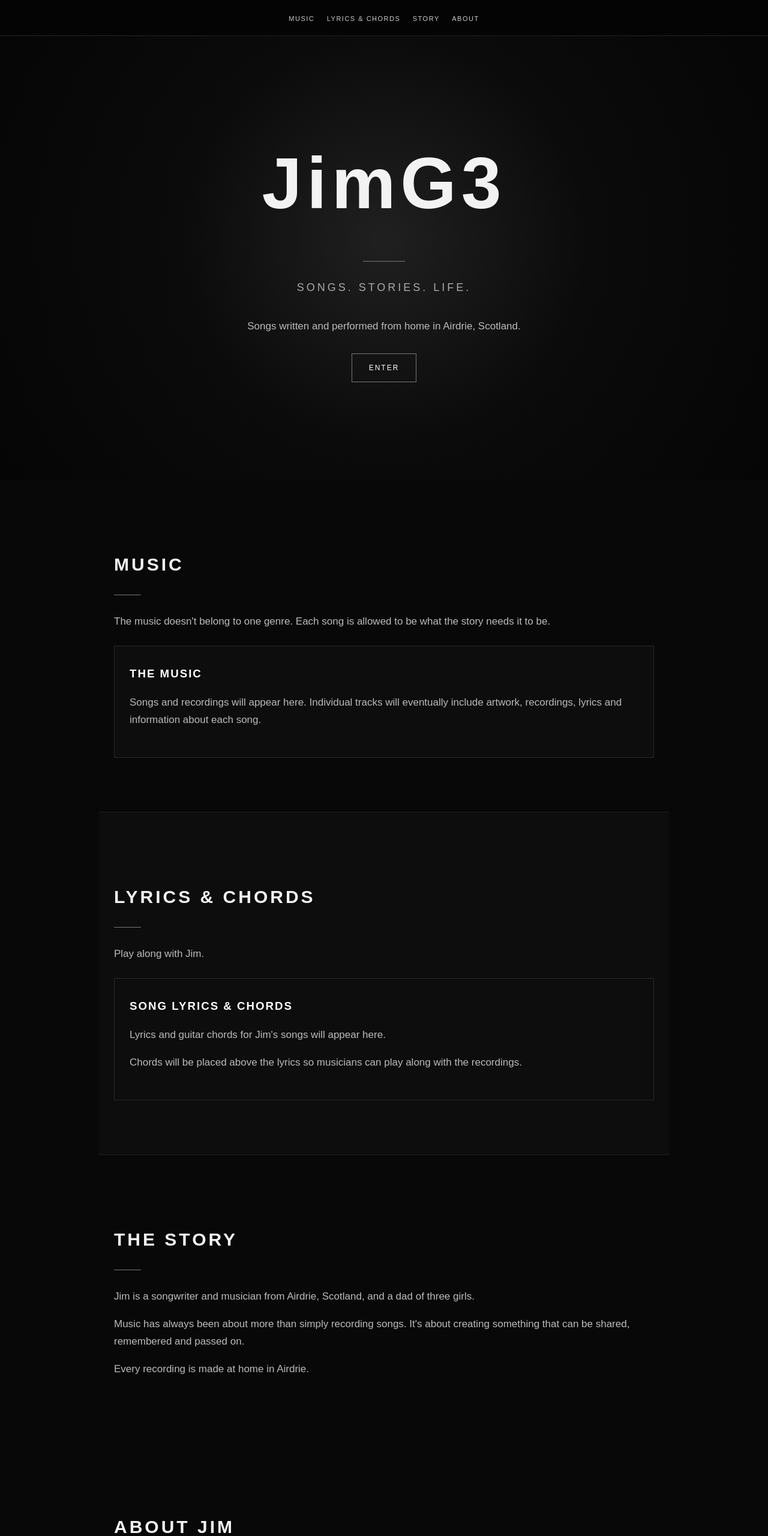
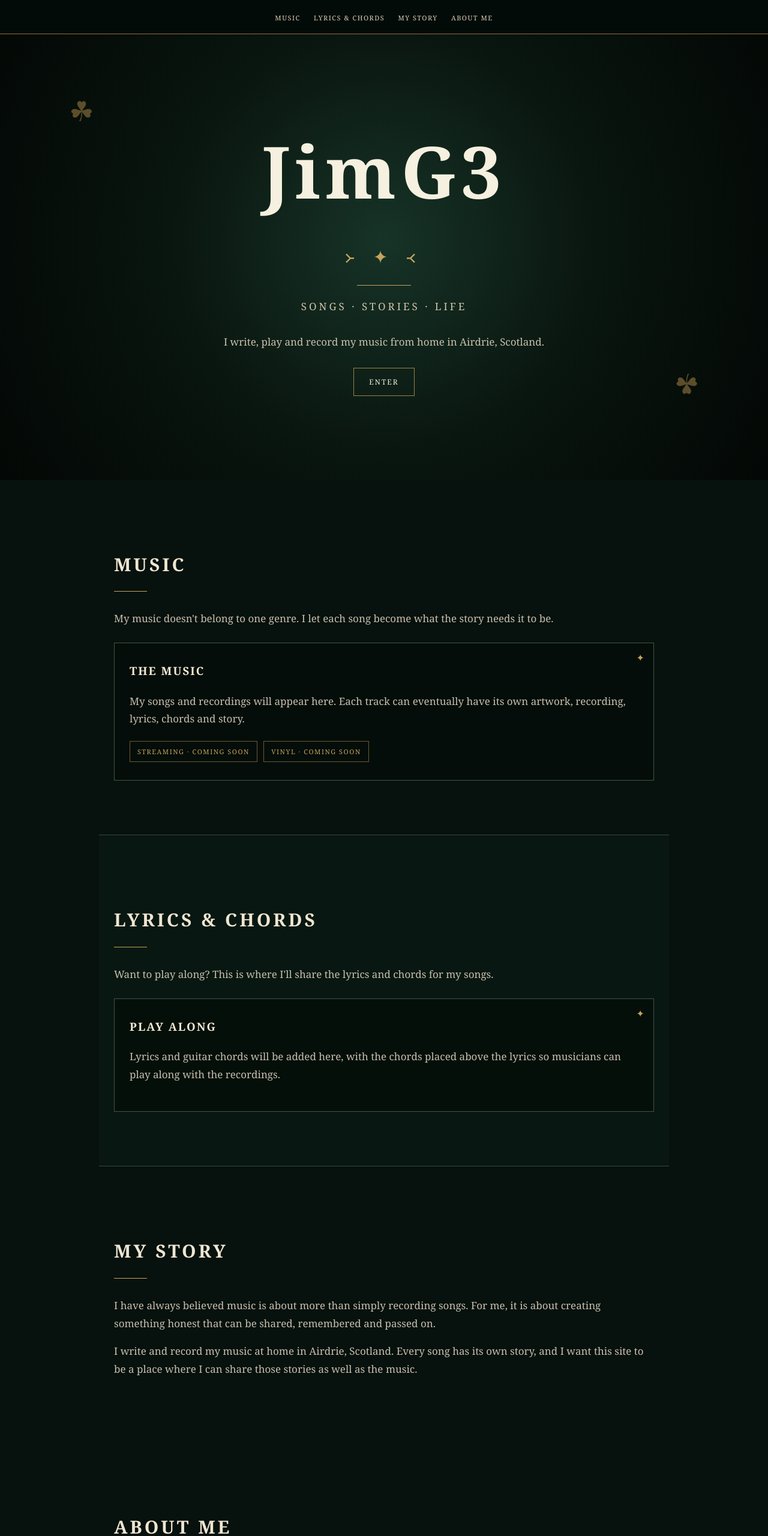
Before and after one commit to JimG3-Music/JimG3-music, a plain HTML site: page index.html in a window 1280 px wide. Shown: the top 2560 px of the page at 60% size. Drawn offline with Linux system fonts and the light colour scheme.

Commit message:
Revise styles and layout in index.html
Updated styles for body, navigation, hero section, and various elements. Enhanced layout and color scheme for improved aesthetics.

```diff
--- a/index.html
+++ b/index.html
@@ -17,36 +17,54 @@ html {
 
 body {
   margin: 0;
-  background: #080808;
-  color: #f2f2f2;
-  font-family: Arial, Helvetica, sans-serif;
-  line-height: 1.7;
+  background: #07110d;
+  color: #f4f0e5;
+  font-family: Georgia, "Times New Roman", serif;
+  line-height: 1.75;
 }
+
+/* Celtic-inspired background detail */
+body::before {
+  content: "";
+  position: fixed;
+  inset: 0;
+  pointer-events: none;
+  opacity: 0.08;
+  background-image:
+    radial-gradient(circle at 20% 20%, #d6b66a 0 1px, transparent 1px),
+    radial-gradient(circle at 80% 70%, #d6b66a 0 1px, transparent 1px);
+  background-size: 90px 90px;
+  z-index: -1;
+}
+
+/* NAVIGATION */
 
 nav {
   position: fixed;
   top: 0;
   left: 0;
   width: 100%;
-  padding: 16px 10px;
-  background: rgba(5,5,5,0.96);
-  border-bottom: 1px solid #222;
+  padding: 14px 8px;
+  background: rgba(4, 12, 9, 0.97);
+  border-bottom: 1px solid #8c713b;
   z-index: 10;
   text-align: center;
 }
 
 nav a {
-  color: #ccc;
+  color: #d9d0b9;
   text-decoration: none;
-  margin: 0 8px;
+  margin: 0 9px;
   font-size: 11px;
   letter-spacing: 1.5px;
   text-transform: uppercase;
 }
 
 nav a:hover {
-  color: white;
+  color: #d6b66a;
 }
+
+/* HERO */
 
 .hero {
   min-height: 100vh;
@@ -55,8 +73,36 @@ nav a:hover {
   justify-content: center;
   text-align: center;
   padding: 100px 25px 60px;
+
   background:
-    radial-gradient(circle at center, #202020 0%, #0b0b0b 45%, #050505 100%);
+    radial-gradient(
+      circle at center,
+      #173327 0%,
+      #09150f 48%,
+      #030705 100%
+    );
+
+  position: relative;
+}
+
+.hero::before,
+.hero::after {
+  content: "☘";
+  position: absolute;
+  color: #8c713b;
+  font-size: 46px;
+  opacity: 0.65;
+}
+
+.hero::before {
+  top: 18%;
+  left: 9%;
+}
+
+.hero::after {
+  bottom: 15%;
+  right: 9%;
+  transform: rotate(180deg);
 }
 
 .hero-inner {
@@ -68,45 +114,57 @@ nav a:hover {
   font-weight: 700;
   letter-spacing: 8px;
   margin: 0;
+  color: #f5f0df;
+}
+
+.celtic-mark {
+  color: #c5a45d;
+  font-size: 30px;
+  letter-spacing: 12px;
+  margin: 12px 0;
 }
 
 .line {
-  width: 70px;
+  width: 90px;
   height: 1px;
-  background: #777;
-  margin: 28px auto;
+  background: #c5a45d;
+  margin: 20px auto;
 }
 
 .subtitle {
-  font-size: 18px;
+  font-size: 17px;
   letter-spacing: 4px;
   text-transform: uppercase;
-  color: #aaa;
+  color: #d0c5a8;
 }
 
 .intro {
   max-width: 650px;
-  margin: 35px auto 0;
-  color: #bbb;
+  margin: 30px auto 0;
+  color: #c8c0ac;
   font-size: 17px;
 }
 
-.button {
+.button,
+.facebook {
   display: inline-block;
-  margin-top: 30px;
-  padding: 13px 28px;
-  border: 1px solid #777;
-  color: white;
+  margin-top: 28px;
+  padding: 12px 25px;
+  border: 1px solid #9d8247;
+  color: #f5f0df;
   text-decoration: none;
   letter-spacing: 2px;
   text-transform: uppercase;
   font-size: 12px;
 }
 
-.button:hover {
-  background: white;
-  color: black;
+.button:hover,
+.facebook:hover {
+  background: #c5a45d;
+  color: #07110d;
 }
+
+/* SECTIONS */
 
 section {
   max-width: 950px;
@@ -118,99 +176,124 @@ h2 {
   font-size: 30px;
   letter-spacing: 4px;
   text-transform: uppercase;
-  margin-bottom: 25px;
+  margin-bottom: 18px;
+  color: #eee6d2;
 }
 
 .section-line {
-  width: 45px;
+  width: 55px;
   height: 1px;
-  background: #777;
+  background: #c5a45d;
   margin-bottom: 30px;
 }
 
 p {
-  color: #bbb;
+  color: #c7c0af;
   font-size: 17px;
 }
 
 .highlight {
-  color: white;
+  color: #f4ead1;
 }
 
+/* MUSIC / LYRICS BOXES */
+
 .music-box,
-.lyrics-box {
-  border: 1px solid #292929;
+.lyrics-box,
+.coming-box {
+  border: 1px solid #405646;
   padding: 30px 25px;
   margin-top: 25px;
-  background: #0d0d0d;
+  background: rgba(4, 12, 9, 0.75);
+  position: relative;
+}
+
+.music-box::before,
+.lyrics-box::before,
+.coming-box::before {
+  content: "✦";
+  position: absolute;
+  top: 10px;
+  right: 15px;
+  color: #c5a45d;
 }
 
 .music-box h3,
-.lyrics-box h3 {
+.lyrics-box h3,
+.coming-box h3 {
   margin-top: 0;
   letter-spacing: 2px;
-  color: white;
+  color: #f4ead1;
 }
 
-.story {
-  background: #0d0d0d;
-  border-top: 1px solid #202020;
-  border-bottom: 1px solid #202020;
+.soon {
+  display: inline-block;
+  padding: 7px 12px;
+  border: 1px solid #6e5a34;
+  color: #c5a45d;
+  font-size: 11px;
+  letter-spacing: 1.5px;
+  text-transform: uppercase;
+  margin: 5px 6px 0 0;
 }
 
+/* STORY */
+
+.story {
+  background: rgba(10, 27, 20, 0.72);
+  border-top: 1px solid #344b3d;
+  border-bottom: 1px solid #344b3d;
+}
+
+/* ABOUT */
+
 .about-box {
-  border-left: 1px solid #555;
+  border-left: 1px solid #9d8247;
   padding-left: 25px;
 }
 
 .bio-photo {
-  width: 180px;
-  height: 180px;
+  width: 190px;
+  height: 190px;
   border-radius: 50%;
-  border: 1px solid #555;
+  border: 2px solid #9d8247;
   margin: 0 auto 35px;
   display: flex;
   align-items: center;
   justify-content: center;
-  text-align: center;
-  color: #777;
-  font-size: 12px;
-  letter-spacing: 1px;
+  overflow: hidden;
+
+  box-shadow:
+    0 0 0 8px rgba(157, 130, 71, 0.08);
 }
 
-.facebook {
-  display: inline-block;
-  margin-top: 15px;
-  padding: 12px 20px;
-  border: 1px solid #555;
-  color: white;
-  text-decoration: none;
-  font-size: 13px;
-  letter-spacing: 1px;
+.bio-photo img {
+  width: 100%;
+  height: 100%;
+  object-fit: cover;
 }
 
-.facebook:hover {
-  background: white;
-  color: black;
-}
+/* FOOTER */
 
 footer {
   text-align: center;
   padding: 50px 25px;
-  border-top: 1px solid #222;
-  color: #666;
+  border-top: 1px solid #344b3d;
+  color: #7f806f;
   font-size: 13px;
 }
 
 footer p {
-  color: #666;
+  color: #7f806f;
   font-size: 13px;
 }
+
+/* MOBILE */
 
 @media (max-width: 600px) {
 
   nav {
-    padding: 14px 5px;
+    padding: 13px 4px;
   }
 
   nav a {
@@ -231,18 +314,34 @@ footer p {
   h2 {
     font-size: 25px;
   }
+
+  .hero::before,
+  .hero::after {
+    font-size: 30px;
+  }
 }
 </style>
+
 </head>
 
 <body>
 
+<!-- NAVIGATION -->
+
 <nav>
+
   <a href="#music">Music</a>
+
   <a href="#lyrics">Lyrics & Chords</a>
-  <a href="#story">Story</a>
-  <a href="#about">About</a>
+
+  <a href="#story">My Story</a>
+
+  <a href="#about">About Me</a>
+
 </nav>
+
+
+<!-- HERO -->
 
 <header class="hero">
 
@@ -250,14 +349,19 @@ footer p {
 
     <h1 class="logo">JimG3</h1>
 
+    <div class="celtic-mark">
+      ᚛ ✦ ᚜
+    </div>
+
     <div class="line"></div>
 
     <div class="subtitle">
-      Songs. Stories. Life.
+      Songs · Stories · Life
     </div>
 
     <p class="intro">
-      Songs written and performed from home in Airdrie, Scotland.
+      I write, play and record my music from home
+      in Airdrie, Scotland.
     </p>
 
     <a href="#music" class="button">
@@ -268,6 +372,9 @@ footer p {
 
 </header>
 
+
+<!-- MUSIC -->
+
 <section id="music">
 
   <h2>Music</h2>
@@ -275,8 +382,9 @@ footer p {
   <div class="section-line"></div>
 
   <p>
-    The music doesn't belong to one genre.
-    Each song is allowed to be what the story needs it to be.
+    My music doesn't belong to one genre.
+    I let each song become what the story needs
+    it to be.
   </p>
 
   <div class="music-box">
@@ -284,14 +392,25 @@ footer p {
     <h3>THE MUSIC</h3>
 
     <p>
-      Songs and recordings will appear here.
-      Individual tracks will eventually include artwork,
-      recordings, lyrics and information about each song.
+      My songs and recordings will appear here.
+      Each track can eventually have its own artwork,
+      recording, lyrics, chords and story.
     </p>
+
+    <span class="soon">
+      Streaming · Coming Soon
+    </span>
+
+    <span class="soon">
+      Vinyl · Coming Soon
+    </span>
 
   </div>
 
 </section>
+
+
+<!-- LYRICS -->
 
 <section id="lyrics" class="story">
 
@@ -300,92 +419,118 @@ footer p {
   <div class="section-line"></div>
 
   <p>
-    Play along with Jim.
+    Want to play along?
+    This is where I'll share the lyrics and chords
+    for my songs.
   </p>
 
   <div class="lyrics-box">
 
-    <h3>SONG LYRICS & CHORDS</h3>
+    <h3>PLAY ALONG</h3>
 
     <p>
-      Lyrics and guitar chords for Jim's songs will appear here.
-    </p>
-
-    <p>
-      Chords will be placed above the lyrics so musicians can
-      play along with the recordings.
+      Lyrics and guitar chords will be added here,
+      with the chords placed above the lyrics so
+      musicians can play along with the recordings.
     </p>
 
   </div>
 
 </section>
 
+
+<!-- MY STORY -->
+
 <section id="story">
 
-  <h2>The Story</h2>
+  <h2>My Story</h2>
 
   <div class="section-line"></div>
 
   <p>
-    Jim is a songwriter and musician from Airdrie, Scotland,
-    and a dad of three girls.
+    I have always believed music is about more than
+    simply recording songs. For me, it is about
+    creating something honest that can be shared,
+    remembered and passed on.
   </p>
 
   <p>
-    Music has always been about more than simply recording songs.
-    It's about creating something that can be shared, remembered
-    and passed on.
-  </p>
-
-  <p>
-    Every recording is made at home in Airdrie.
+    I write and record my music at home in Airdrie,
+    Scotland. Every song has its own story, and I want
+    this site to be a place where I can share those
+    stories as well as the music.
   </p>
 
 </section>
 
+
+<!-- ABOUT ME -->
+
 <section id="about">
 
-  <h2>About Jim</h2>
+  <h2>About Me</h2>
 
   <div class="section-line"></div>
 
+
+  <!-- YOUR PHOTO -->
+
   <div class="bio-photo">
-  <img src="361FAE5C-E8E1-4938-971B-6C4EF07931E4.png" alt="Jim" style="width:100%;height:100%;object-fit:cover;border-radius:50%;">
-</div>
+
+    <img
+      src="361FAE5C-E8E1-4938-971B-6C4EF07931E4.png"
+      alt="Jim"
+    >
+
+  </div>
+
 
   <div class="about-box">
 
     <p>
-      <span class="highlight">Dad of three girls.</span>
-      Songwriter. Musician.
+      <span class="highlight">
+        I'm a dad of three girls, a songwriter
+        and a musician.
+      </span>
     </p>
 
     <p>
-      At just 35, Jim became a heart attack survivor.
-      Life changed, but music remained one of the things
-      that mattered most.
+      At 35, I became a heart-attack survivor.
+      I'm disabled, and life has changed in ways
+      I never expected, but music has remained one
+      of the things I love most.
     </p>
 
     <p>
-      Now Jim is sharing what he loves most:
-      writing songs, making music and telling stories through it.
+      I play multiple instruments while I still can.
+      I write, record and make music because I want
+      to keep doing what I love and share it with
+      other people.
     </p>
 
     <p>
-      All songs are written and performed by Jim
-      unless otherwise stated.
+      These songs are my way of telling stories,
+      making memories and putting something of myself
+      into the world.
     </p>
 
     <p>
-      Jim is also connected with the
-      <span class="highlight">ML6 Community Music Group</span>
+      I'm also connected with the
+      <span class="highlight">
+        ML6 Community Music Group
+      </span>
       in Airdrie.
     </p>
+
+
+    <!-- FACEBOOK -->
 
     <a
       class="facebook"
       href="https://www.facebook.com/share/g/1CCu3kpZiJ/"
-      target="_blank">
+      target="_blank"
+      rel="noopener"
+    >
       ML6 COMMUNITY MUSIC GROUP
     </a>
 
@@ -393,12 +538,17 @@ footer p {
 
 </section>
 
+
+<!-- FOOTER -->
+
 <footer>
 
-  <p>Jim</p>
+  <p>
+    JimG3 · Music from Airdrie, Scotland
+  </p>
 
   <p>
-    © 2026 Jim · Airdrie, Scotland
+    © 2026 Jim
   </p>
 
 </footer>
```
